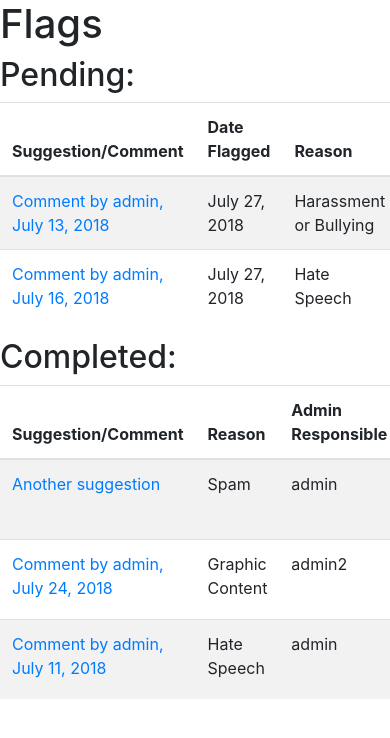
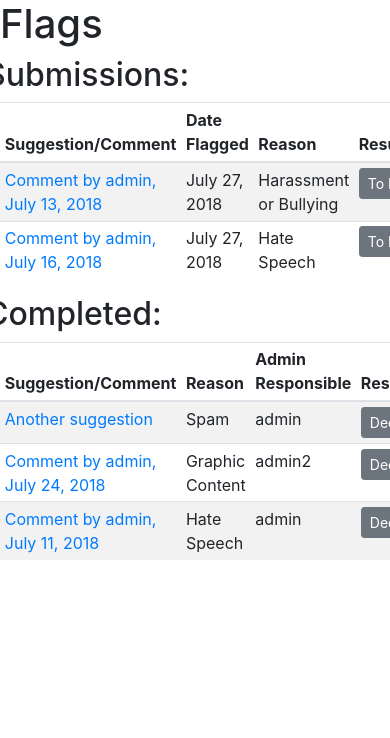
Before and after one commit to Paddywc/milestone-project-5, a Django app: page /suggestions/flags in a window 390 px wide; the page is wider, and only the part inside the window is pictured. Shown: the part 56-794 px from the top of that part. Run offline with Django 3.2, Linux system fonts and the light colour scheme; a user stored in the database is signed in; data comes from the database, SQL or seed files in the repository; both versions use the stored data as it was after the commit; some libraries are stand-ins or nearby versions.

Commit message:
improve responsivness of flags page on smaller devices

```diff
--- a/templates/base.html
+++ b/templates/base.html
@@ -86,6 +86,12 @@ https://stripe.com/docs/stripe-js/reference
                     </li>
                     {% endif %}
 
+                     {% if request.user.is_staff %}
+     <li class="nav-item">
+                        <a class="nav-link" href="{% url 'flags' %}">Flags</a>
+                    </li>
+    {% endif %}
+
 
                     <li class="nav-item">
                         <a class="nav-link" href="{% url 'store' %}">Store</a>
--- a/usersuggestions/templates/view_flags.html
+++ b/usersuggestions/templates/view_flags.html
@@ -1,10 +1,17 @@
 {% extends 'base.html' %} {% block title %}Flags{% endblock %} {% block content %}
 
+<main id="flags">
 
-<h1>Flags</h1>
+    <h1 id="page-header">Flags</h1>
 
-<h2> Pending:</h2>
-<table class="table table-striped">
+    <div class="row">
+        <div class="offset-md-1">
+            <h2 class="section-header">Submissions:</h2>
+        </div>
+    </div>
+    <div class="row">
+        <div class="col-xs-12 table-col col-md-10 offset-md-1">
+            <table class="table table-sm table-striped">
                 <thead>
                     <tr>
                         <th scope="col">Suggestion/Comment</th>
@@ -40,10 +47,17 @@
                     {% endif %} {% endfor %}
                 </tbody>
             </table>
+        </div>
+    </div>
 
-<h2>Completed:</h2>
-
-<table class="table table-striped">
+    <div class="row">
+        <div class="offset-md-1">
+            <h2 class="section-header">Completed:</h2>
+        </div>
+    </div>
+    <div class="row">
+        <div class="col-xs-12 table-col col-md-10 offset-md-1">
+            <table class="table table-sm table-striped">
                 <thead>
                     <tr>
                         <th scope="col">Suggestion/Comment</th>
@@ -54,8 +68,7 @@
                     </tr>
                 </thead>
                 <tbody>
-        {% for flag in flags %}
-        {% if flag.result is not None %}
+                    {% for flag in flags %} {% if flag.result is not None %}
                     <tr>
                         <td>
                             {% if flag.flagged_item_type == 1 %}
@@ -64,7 +77,7 @@
                         </td>
                         <td>{{ flag.get_reason_display }}</td>
                         <td>{{ flag.responsible_admin }}</td>
-            <td>  {{ flag.get_result_display }}
+                        <td>
                             <button id="flagResultButtonGroup" type="button" class="btn btn-sm btn-secondary dropdown-toggle" data-toggle="dropdown" aria-haspopup="true" aria-expanded="false">
      {{ flag.get_result_display }}
     </button>
@@ -75,9 +88,11 @@
                             </div>
                         </td>
                     </tr>
-        {% endif %}
-        {% endfor %}
+                    {% endif %} {% endfor %}
                 </tbody>
+            </table>
+        </div>
+    </div>
 
-
+</main>
 {% endblock %}
--- a/usersuggestions/views.py
+++ b/usersuggestions/views.py
@@ -177,14 +177,22 @@ def upvote_suggestion(request, id):
     if settings.COINS_ENABLED and suggestion.is_feature:
         remove_coins(request.user, get_coins_price("Upvote"), 2)
         add_coins(suggestion.user, coin_rewards.suggestion_upvoted, 7)
-    add_suggestion_upvote_to_database(request.user, suggestion)
+    already_upvoted = add_suggestion_upvote_to_database(request.user, suggestion)
+    if already_upvoted:
+        messages.info(request, "You have already upvoted this suggestion")
+    else:
+        messages.info(request, "Suggestion upvoted")
     return redirect("view_suggestion", id)
 
 
 @login_required
 def upvote_comment(request, id):
     comment = get_object_or_404(Comment, id=id)
-    add_comment_upvote_to_database(request.user, comment)
+    already_upvoted = add_comment_upvote_to_database(request.user, comment)
+    if already_upvoted:
+        messages.info(request, "You have already upvoted this comment")
+    else:
+        messages.info(request, "Comment upvoted")
     return redirect("view_suggestion", comment.suggestion.id)
 
 
@@ -193,6 +201,7 @@ def flag_item(request, item_type, item_id, reason):
     """
     """
     # if flagged item is a commment
+    messages.info(request, "Item flagged. Thank you for your help in keeping UnicornAttractor safe and fun for all")
     if item_type == "1":
         comment = get_object_or_404(Comment, id=int(item_id))
         flag = Flag(flagged_item_type=int(item_type), comment=comment,
```
Also changed, not shown: usersuggestions/voting.py (+7 -0 lines), db.sqlite3. Lines whose indentation alone changed are shown as unchanged.
